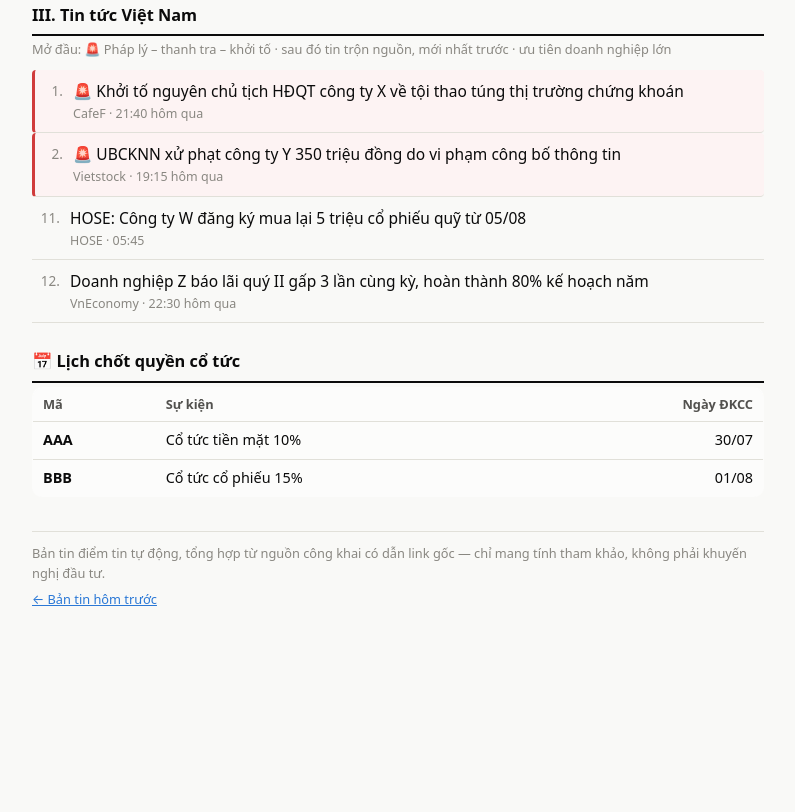
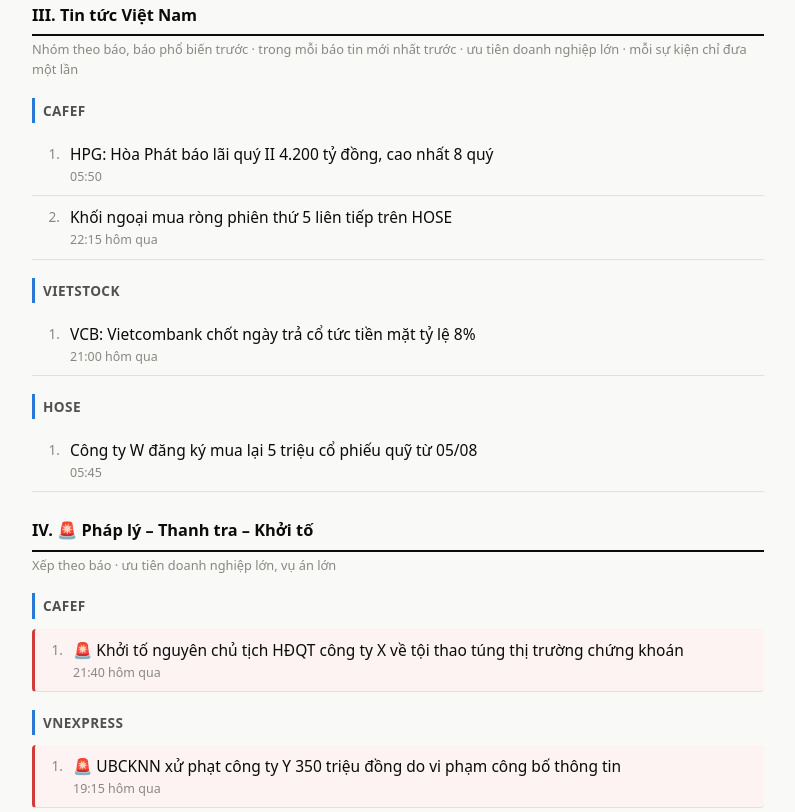
Before and after one commit to damquangtien-ctrl/ban-tin-sang, a plain HTML site: page template.html in a window 1280 px wide. Shown: the part 969-1781 px from the top of the page, without its empty margins (242-1037 px from the left). Before the commit the page ends 1627 px from the top, so only its background shows below. Drawn offline with Linux system fonts and the light colour scheme.

Commit message:
Update template: sap xep moi->cu, bo US10Y, phan II khong link

```diff
--- a/template.html
+++ b/template.html
@@ -124,6 +124,11 @@
     font-size: 1.02rem; margin: 0 0 4px;
     padding-bottom: 6px; border-bottom: 2px solid var(--ink);
   }
+  h3.src {
+    font-size: 0.85rem; margin: 18px 0 0; padding: 2px 0 2px 8px;
+    border-left: 3px solid var(--accent); color: var(--ink-2);
+    text-transform: uppercase; letter-spacing: 0.03em;
+  }
   .sec-note { color: var(--muted); font-size: 0.8rem; margin: 4px 0 10px; }
 
   /* ---------- news list ---------- */
@@ -171,6 +176,7 @@
   <a href="#so-lieu">Số liệu</a>
   <a href="#the-gioi">Thế giới</a>
   <a href="#viet-nam">Việt Nam</a>
+  <a href="#phap-ly">Pháp lý</a>
   <a href="#chot-quyen">Chốt quyền</a>
 </nav>
 
@@ -224,19 +230,54 @@
 </section>
 
 <!-- ============================================================
-     PHẦN III — TIN TỨC VIỆT NAM (ROUTINE điền: đánh số liền 1→70;
-     tin 1-10 là cụm PHÁP LÝ dùng class "legal"; từ 11 trộn mọi
-     nguồn VN, xếp MỚI → CŨ (tin mới nhất lên đầu); ƯU TIÊN doanh
-     nghiệp lớn/vốn hóa lớn; TUYỆT ĐỐI không tin trùng; link bài gốc).
+     PHẦN III — TIN TỨC VIỆT NAM (ROUTINE điền: NHÓM THEO BÁO,
+     thứ tự báo phổ biến trước: CafeF → Vietstock → VnEconomy →
+     Tin nhanh Chứng khoán → Báo Đầu tư → MarketTimes → VnBusiness →
+     Tiền Phong → Thời báo Ngân hàng → BNEWS → HOSE.
+     Mỗi báo 1 khối: <h3 class="src">Tên báo</h3> + <ol class="news">
+     riêng; số RESET từ 1 trong mỗi báo; tin MỚI → CŨ; tổng ≤60 tin;
+     báo không có tin đạt chuẩn thì BỎ HẲN khối; ƯU TIÊN doanh nghiệp
+     lớn; 1 sự kiện chỉ 1 lần toàn bản tin — báo đứng trước giữ tin;
+     TIN PHÁP LÝ KHÔNG để ở đây (chuyển xuống Phần IV); tiêu đề gắn
+     <a href> bài gốc khi có; meta CHỈ ghi giờ (nguồn đã ở tên khối).
      ============================================================ -->
 <section id="viet-nam">
   <h2>III. Tin tức Việt Nam</h2>
-  <p class="sec-note">Mở đầu: 🚨 Pháp lý – thanh tra – khởi tố · sau đó tin trộn nguồn, mới nhất trước · ưu tiên doanh nghiệp lớn</p>
+  <p class="sec-note">Nhóm theo báo, báo phổ biến trước · trong mỗi báo tin mới nhất trước · ưu tiên doanh nghiệp lớn · mỗi sự kiện chỉ đưa một lần</p>
+  <h3 class="src">CafeF</h3>
   <ol class="news">
-    <li class="legal"><span class="n">1.</span><div class="t"><a href="#">🚨 Khởi tố nguyên chủ tịch HĐQT công ty X về tội thao túng thị trường chứng khoán</a><div class="meta">CafeF · 21:40 hôm qua</div></div></li>
-    <li class="legal"><span class="n">2.</span><div class="t"><a href="#">🚨 UBCKNN xử phạt công ty Y 350 triệu đồng do vi phạm công bố thông tin</a><div class="meta">Vietstock · 19:15 hôm qua</div></div></li>
-    <li><span class="n">11.</span><div class="t"><a href="#">HOSE: Công ty W đăng ký mua lại 5 triệu cổ phiếu quỹ từ 05/08</a><div class="meta">HOSE · 05:45</div></div></li>
-    <li><span class="n">12.</span><div class="t"><a href="#">Doanh nghiệp Z báo lãi quý II gấp 3 lần cùng kỳ, hoàn thành 80% kế hoạch năm</a><div class="meta">VnEconomy · 22:30 hôm qua</div></div></li>
+    <li><span class="n">1.</span><div class="t"><a href="#">HPG: Hòa Phát báo lãi quý II 4.200 tỷ đồng, cao nhất 8 quý</a><div class="meta">05:50</div></div></li>
+    <li><span class="n">2.</span><div class="t"><a href="#">Khối ngoại mua ròng phiên thứ 5 liên tiếp trên HOSE</a><div class="meta">22:15 hôm qua</div></div></li>
+  </ol>
+  <h3 class="src">Vietstock</h3>
+  <ol class="news">
+    <li><span class="n">1.</span><div class="t"><a href="#">VCB: Vietcombank chốt ngày trả cổ tức tiền mặt tỷ lệ 8%</a><div class="meta">21:00 hôm qua</div></div></li>
+  </ol>
+  <h3 class="src">HOSE</h3>
+  <ol class="news">
+    <li><span class="n">1.</span><div class="t"><a href="#">Công ty W đăng ký mua lại 5 triệu cổ phiếu quỹ từ 05/08</a><div class="meta">05:45</div></div></li>
+  </ol>
+</section>
+
+<!-- ============================================================
+     PHẦN IV — PHÁP LÝ – THANH TRA – KHỞI TỐ (ROUTINE điền:
+     ĐẶT DƯỚI CÙNG, ngay trước Lịch chốt quyền; tối đa 10 tin;
+     cũng NHÓM THEO BÁO theo thứ tự Phần III, báo ngoài danh sách
+     (VnExpress, Báo Thanh tra...) xếp cuối; mỗi <li> dùng class
+     "legal" + 🚨 đầu tiêu đề; số RESET từng báo; MỚI → CŨ;
+     ƯU TIÊN doanh nghiệp lớn/niêm yết, vụ án lớn, lãnh đạo DN,
+     UBCKNN — bỏ án vặt; meta chỉ ghi giờ; link bài gốc khi có.
+     ============================================================ -->
+<section id="phap-ly">
+  <h2>IV. 🚨 Pháp lý – Thanh tra – Khởi tố</h2>
+  <p class="sec-note">Xếp theo báo · ưu tiên doanh nghiệp lớn, vụ án lớn</p>
+  <h3 class="src">CafeF</h3>
+  <ol class="news">
+    <li class="legal"><span class="n">1.</span><div class="t"><a href="#">🚨 Khởi tố nguyên chủ tịch HĐQT công ty X về tội thao túng thị trường chứng khoán</a><div class="meta">21:40 hôm qua</div></div></li>
+  </ol>
+  <h3 class="src">VnExpress</h3>
+  <ol class="news">
+    <li class="legal"><span class="n">1.</span><div class="t"><a href="#">🚨 UBCKNN xử phạt công ty Y 350 triệu đồng do vi phạm công bố thông tin</a><div class="meta">19:15 hôm qua</div></div></li>
   </ol>
 </section>
 
```
